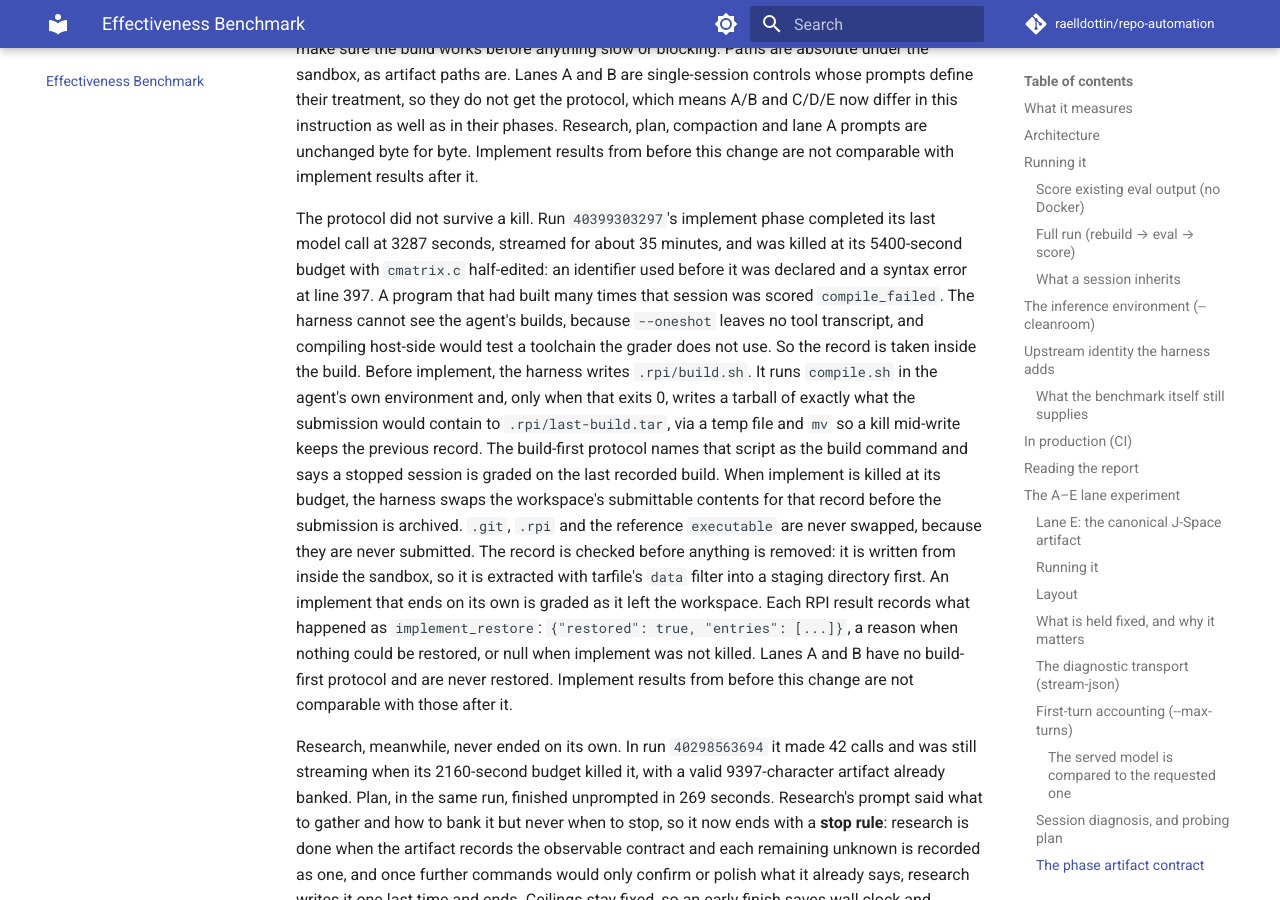
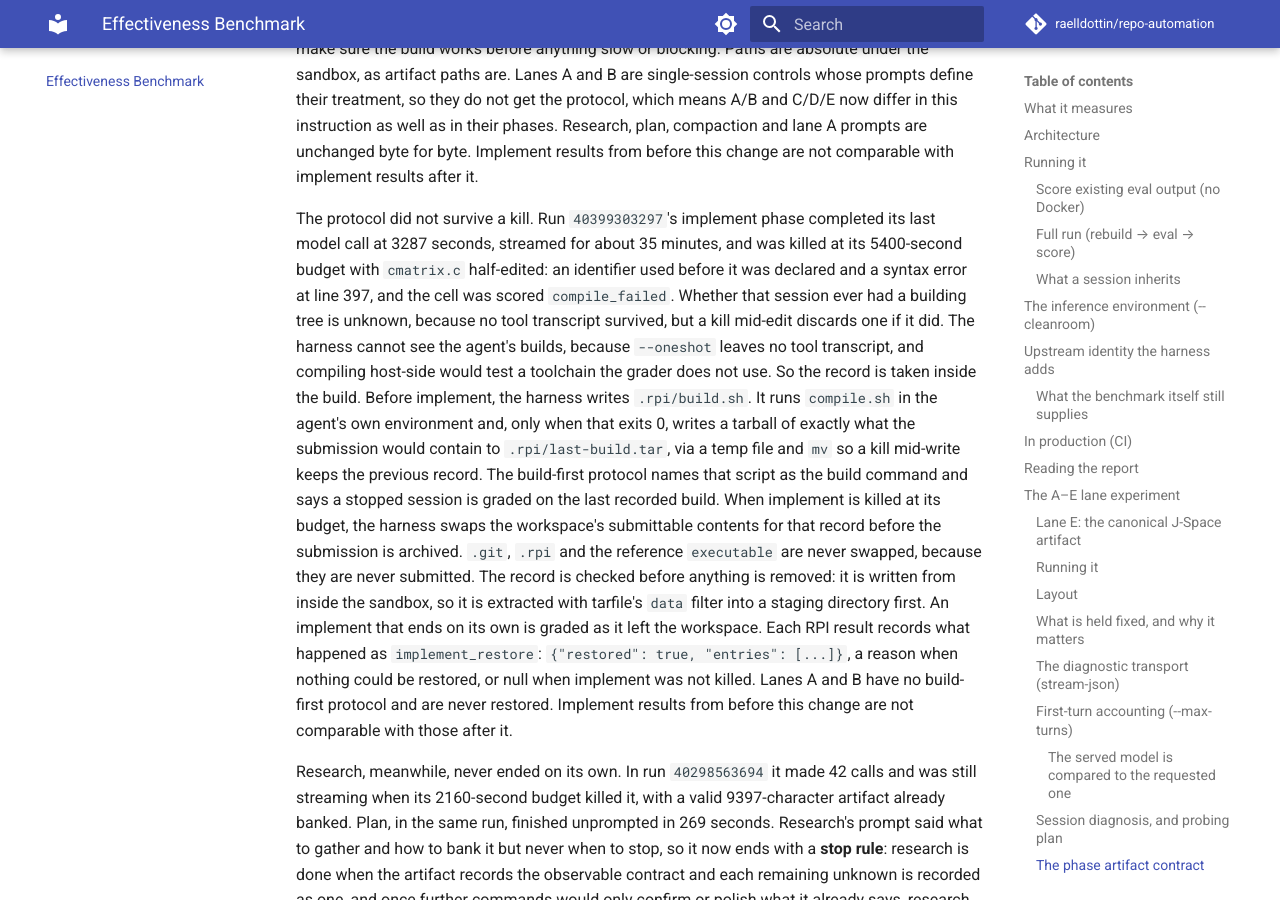
Before and after one commit to raelldottin/repo-automation, an MkDocs documentation site: the page built from docs/workflows/effectiveness-benchmark.md, in a window 1280 px wide and 900 px high, scrolled down 26334 px. Built offline with MkDocs 1.6.1 and Material for MkDocs 9.7.7, drawn with Linux system fonts in a browser that asks for light colours; comment, search, counter and statistics services are not loaded.

Commit message:
docs(benchmark): do not claim run 40399303297 ever built
No tool transcript survived that implement session (--oneshot writes nothing until the
turn returns), so whether it ever had a building tree is unknown. The previous wording
stated it as fact.

```diff
--- a/docs/workflows/effectiveness-benchmark.md
+++ b/docs/workflows/effectiveness-benchmark.md
@@ -1094,7 +1094,8 @@ before this change are not comparable with implement results after it.
 The protocol did not survive a kill. Run `40399303297`'s implement phase completed its last
 model call at 3287 seconds, streamed for about 35 minutes, and was killed at its 5400-second
 budget with `cmatrix.c` half-edited: an identifier used before it was declared and a syntax error
-at line 397. A program that had built many times that session was scored `compile_failed`. The
+at line 397, and the cell was scored `compile_failed`. Whether that session ever had a building
+tree is unknown, because no tool transcript survived, but a kill mid-edit discards one if it did. The
 harness cannot see the agent's builds, because `--oneshot` leaves no tool transcript, and
 compiling host-side would test a toolchain the grader does not use. So the record is taken
 inside the build. Before implement, the harness writes `.rpi/build.sh`. It runs `compile.sh` in
```
Also changed, not shown: 1 other file.
